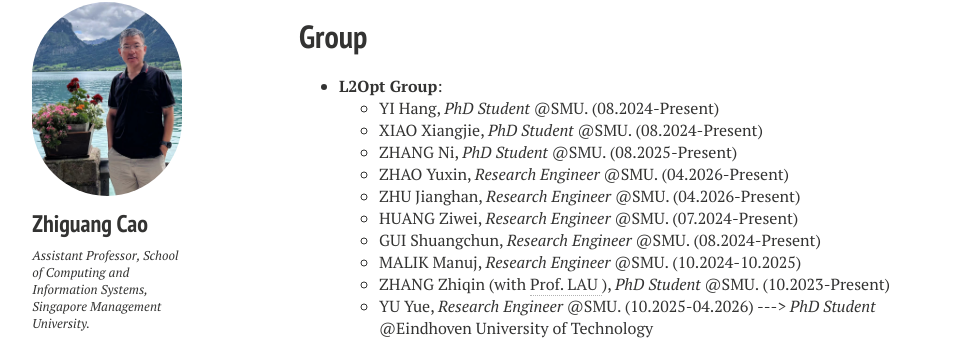
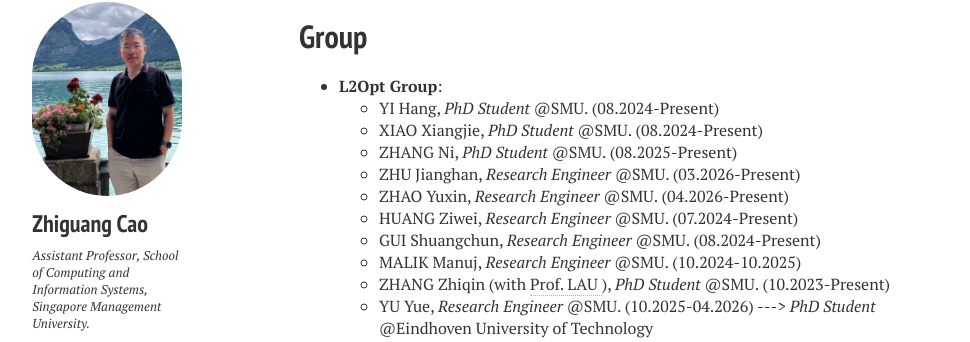
Before and after one commit to zhiguangcaosg/zhiguangcaosg.github.io, a Jekyll site: the page built from group.md, in a window 1280 px wide. Shown: the part 82-424 px from the top of the page, without its empty margins (21-991 px from the left). Built offline with Jekyll 4.4.1, drawn with Linux system fonts in a browser that asks for light colours; nearby versions of some CDN libraries.

Commit message:
Update group.md

```diff
--- a/group.md
+++ b/group.md
@@ -19,10 +19,10 @@ comments: false
 	<li> ZHANG Ni, <i>PhD Student</i> @SMU. (08.2025-Present)
 	</li>
 
-	<li> ZHAO Yuxin, <i>Research Engineer</i> @SMU. (04.2026-Present)
+    <li> ZHU Jianghan, <i>Research Engineer</i> @SMU. (03.2026-Present)
 	</li>
 
-	<li> ZHU Jianghan, <i>Research Engineer</i> @SMU. (04.2026-Present)
+	<li> ZHAO Yuxin, <i>Research Engineer</i> @SMU. (04.2026-Present)
 	</li>
 
 	<li> HUANG Ziwei, <i>Research Engineer</i> @SMU. (07.2024-Present)
```
